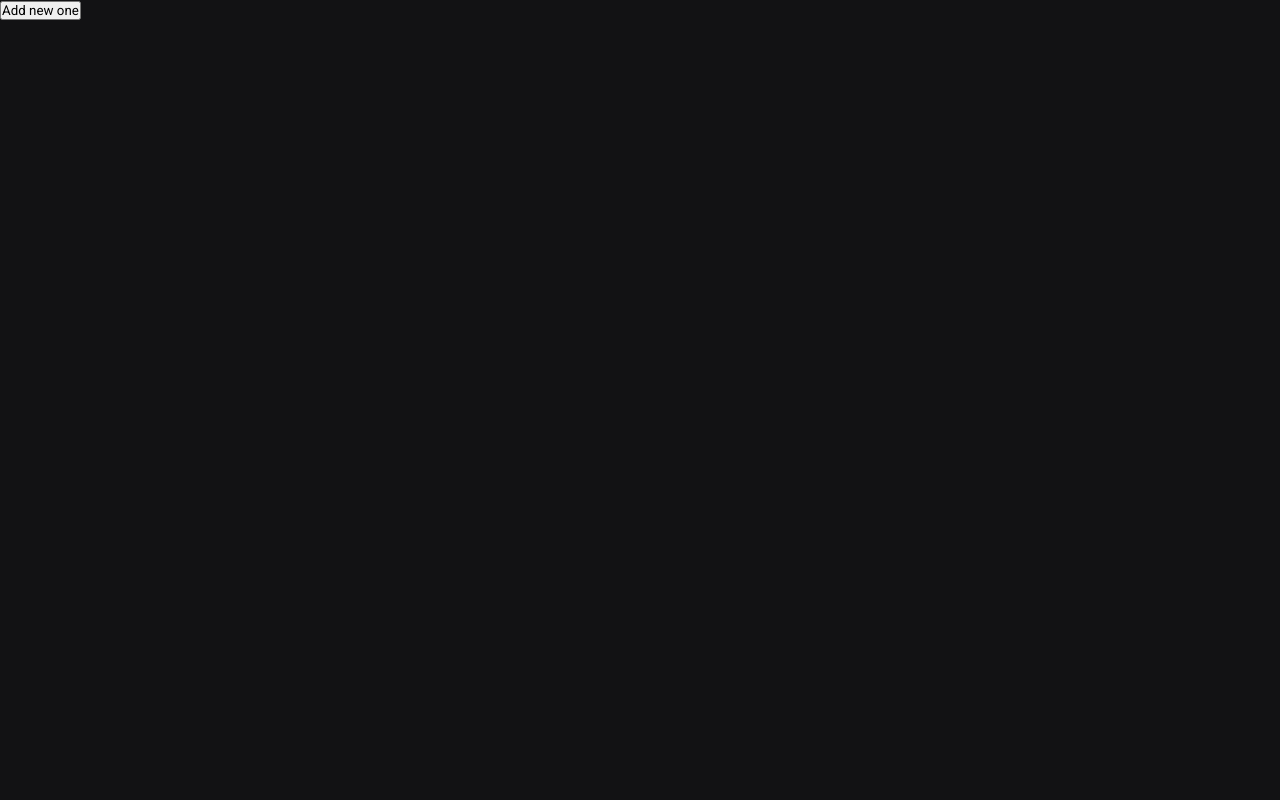
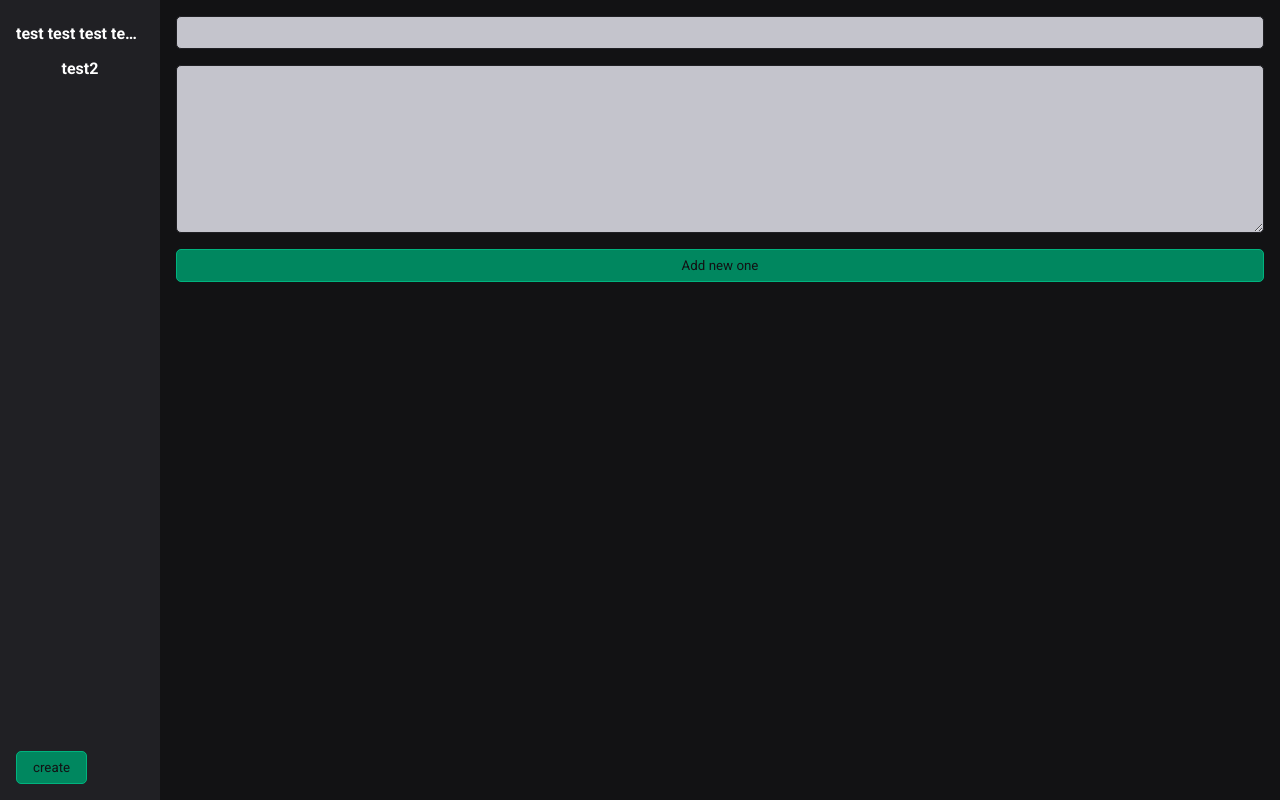
Before and after one commit to henriqueweiand/notes-app, a Next.js app: page /document/create in a window 1280 px wide. Built offline with nearby package versions, Linux system fonts and the light colour scheme.

Commit message:
added more components and one more test into button component

```diff
--- /dev/null
+++ b/src/components/button/index.tsx
@@ -0,0 +1,14 @@
+import React, { ButtonHTMLAttributes } from 'react';
+import { Container } from '@/styles/components/button';
+
+type ButtonProps = ButtonHTMLAttributes<HTMLButtonElement>;
+
+const Button: React.FC<ButtonProps> = ({ children, ...rest }) => {
+  return (
+    <Container type="button" {...rest}>
+      {children}
+    </Container>
+  );
+};
+
+export default Button;
--- /dev/null
+++ b/src/components/input/index.tsx
@@ -0,0 +1,16 @@
+import React, { InputHTMLAttributes } from 'react';
+
+import { Container } from '@/styles/components/input';
+
+interface InputProps extends InputHTMLAttributes<HTMLInputElement> {
+  as?: any;
+  rows?: number | string;
+}
+
+const Input: React.FC<InputProps> = ({ ...rest }) => {
+  return (
+    <Container {...rest} />
+  );
+};
+
+export default Input;
--- a/src/components/sidebar/index.tsx
+++ b/src/components/sidebar/index.tsx
@@ -4,6 +4,7 @@ import Link from "next/link";
 import { Container } from '@/styles/components/sidebar';
 import { useDocuments } from "@/hooks/Document";
 import ListItem from "@/components/listItem";
+import Button from "../button";
 
 interface SidebarProps extends HTMLAttributes<HTMLDivElement> {
     size?: 'small' | 'large'
@@ -19,7 +20,7 @@ const Sidebar: React.FC<SidebarProps> = ({ size = 'small', ...rest }) => {
             </div>
 
             <Link href={"/document/create"}>
-                <button>create</button>
+                <Button>create</Button>
             </Link>
         </Container>
     )
--- a/src/pages/document/create.tsx
+++ b/src/pages/document/create.tsx
@@ -1,17 +1,30 @@
+import { useState } from "react";
 import { useDocuments } from "@/hooks/Document";
-import { useRouter } from "next/router"
+
+import Button from "@/components/button";
+import Layout from "@/components/layout";
+import Input from "@/components/input";
 
 export default function Product() {
-  const { query } = useRouter();
   const { addDocument } = useDocuments()
+  const [document, setDocument] = useState({ title: '', description: '' });
 
+  const onChange = (e: React.ChangeEvent<HTMLInputElement>) => {
+    const name = e.target.name;
+    const value = e.target.value;
+
+    setDocument({
+      title: name == 'title' ? value : document.title,
+      description: name == 'description' ? value : document.description,
+    })
+  }
 
   return (
-    <>
-      <button onClick={() => addDocument({
-        title: 'new one',
-        description: 'the new one'
-      })}>Add new one</button>
-    </>
+    <Layout>
+      <Input type="text" name="title" value={document.title} onChange={onChange} />
+      <Input as="textarea" rows="10" type="text" name="description" value={document.description} onChange={onChange} />
+
+      <Button onClick={() => addDocument(document)}>Add new one</Button>
+    </Layout>
   )
 }
--- /dev/null
+++ b/src/styles/components/button.ts
@@ -0,0 +1,16 @@
+import { styled } from "..";
+
+export const Container = styled('button', {
+    display: 'inline-block',
+    background: '$green500',
+    border: '1px solid $green300',
+    borderRadius: 5,
+    padding: '0.5rem 1rem',
+    color: '$gray900',
+    textDecoration: 'none',
+
+    '&:hover': {
+      background: '$green300',
+      cursor: 'pointer'
+    }
+})
--- /dev/null
+++ b/src/styles/components/input.ts
@@ -0,0 +1,11 @@
+import { styled } from "..";
+
+export const Container = styled('input', {
+    minWidth: '100%',
+    display: 'inline-block',
+    background: '$gray300',
+    border: '1px solid $gray800',
+    borderRadius: 5,
+    padding: '0.5rem 1rem',
+    color: '$gray900',
+})
```
Also changed, not shown: 1 other file (tests, documents, lock files or other folders).
